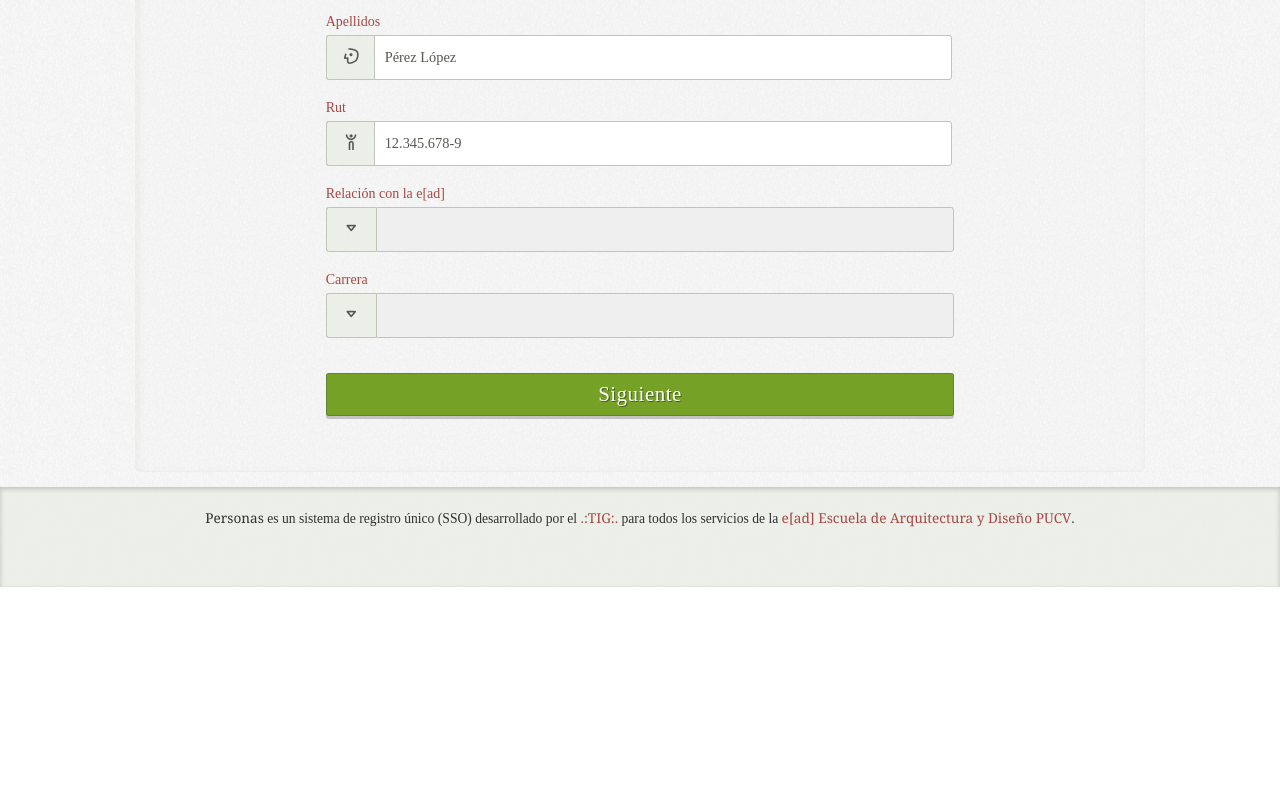
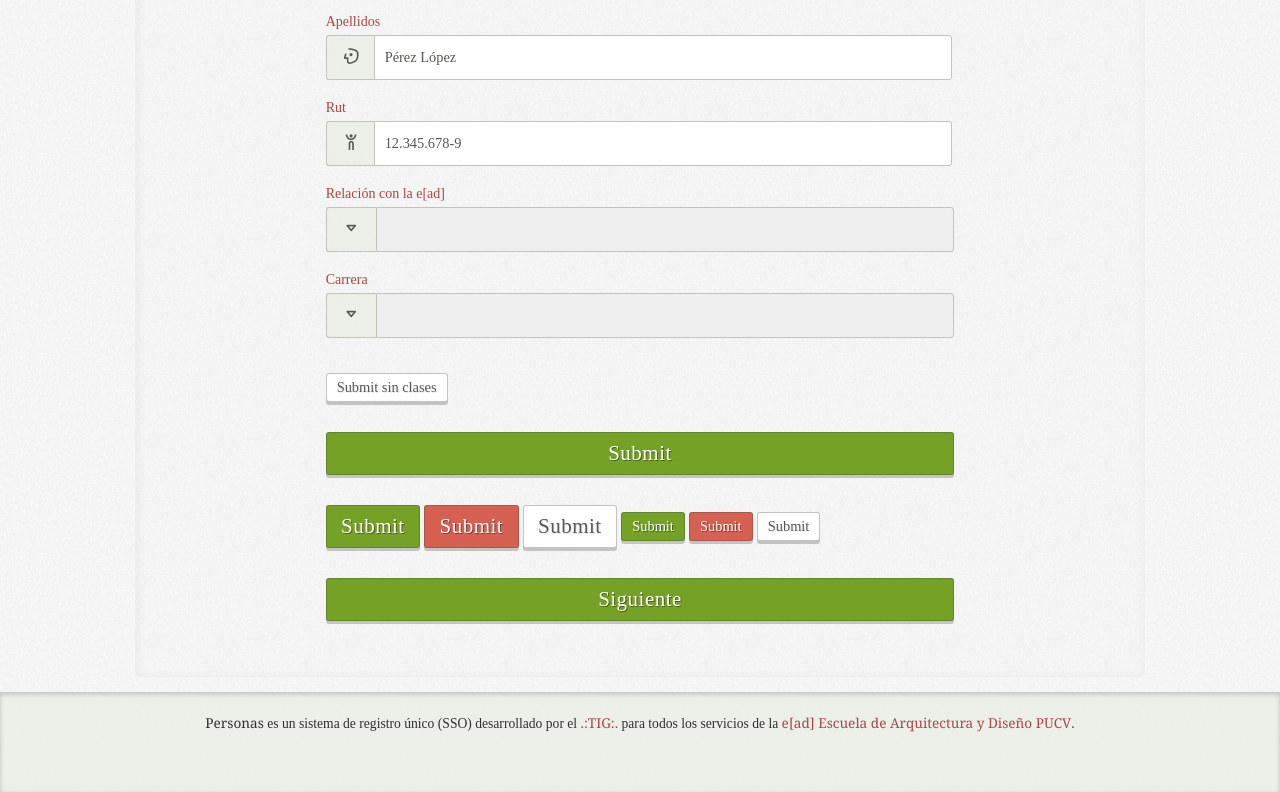
Before and after one commit to eadpucv/old-personas-pyxis, a website: page html/registro.html in a window 1280 px wide. Shown: the part 546-1338 px from the top of the page. Before the commit the page ends 1133 px from the top, so only its background shows below. Drawn offline with Linux system fonts and the light colour scheme; a web font is replaced by a local one.

Commit message:
Ajuste para input type="submit", se comporten como un botón regular (visualmente)

```diff
--- a/assets/less/interaccion.less
+++ b/assets/less/interaccion.less
@@ -19,6 +19,9 @@
 // Interacción
 .btn-bloque {
 	width: 100%;
+}
+input.btn-accion[type="submit"], input.btn-alerta[type="submit"] {
+	color: #fff !important;
 }
 button.btn-lg, button.btn.btn-lg, input.btn-lg[type="submit"], a.btn.btn-lg {
 	font-size: 21px;
--- a/html/registro.html
+++ b/html/registro.html
@@ -93,6 +93,14 @@
 									    </div>
 									</div>
 									<div class="margen-inf-sm">
+										<input type="submit" value="Submit sin clases">
+										<input class="btn btn-accion btn-lg btn-bloque" type="submit" value="Submit">
+										<input class="btn btn-accion btn-lg" type="submit" value="Submit">
+										<input class="btn btn-alerta btn-lg" type="submit" value="Submit">
+										<input class="btn btn-neutral btn-lg" type="submit" value="Submit">
+										<input class="btn btn-accion" type="submit" value="Submit">
+										<input class="btn btn-alerta" type="submit" value="Submit">
+										<input class="btn btn-neutral" type="submit" value="Submit">
 										<a class="btn btn-accion btn-lg btn-bloque btn-registro1" href="#registro-2">Siguiente</a>
 									</div>
 								</div>
```
Also changed, not shown: assets/css/personas.css, 1 other file.
